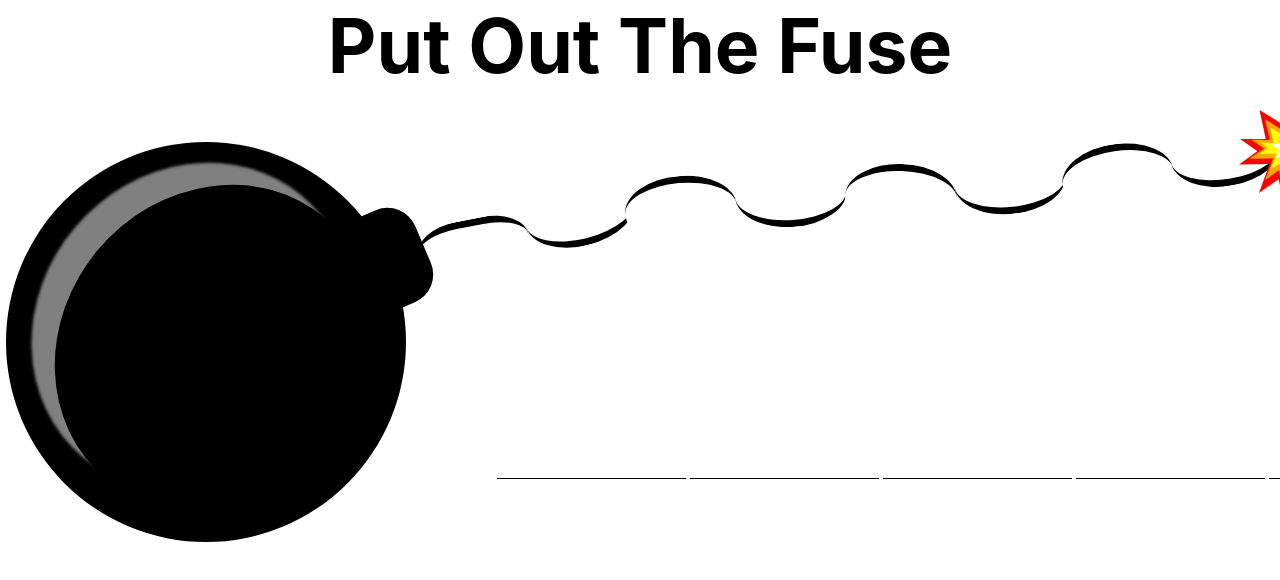
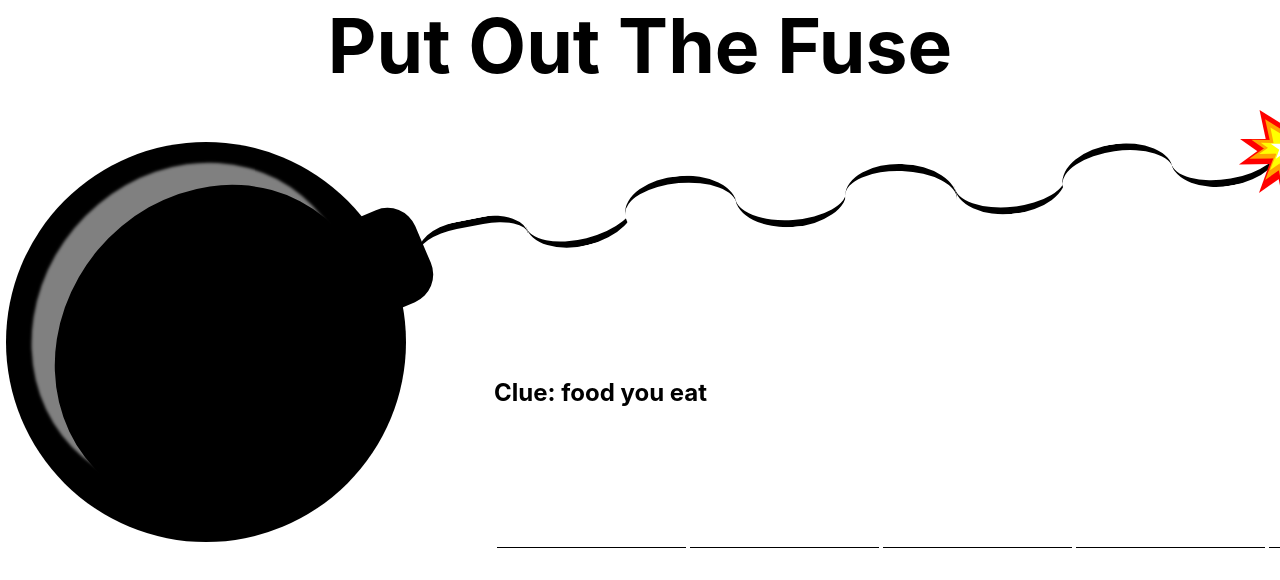
Before and after one commit to abmcbride5/reactGame, a React (Create React App) app: page / in a window 1280 px wide. Shown: the top 580 px of the page. Built offline with nearby package versions, Linux system fonts and the light colour scheme.

Commit message:
adding clue for word

```diff
--- a/src/containers/table.js
+++ b/src/containers/table.js
@@ -26,6 +26,7 @@ class Table extends React.Component{
     render(){
         return (
             <div className="table">
+                <h2>Clue: food you eat</h2>
                 {this.createTable()}
             </div>
         )
```
